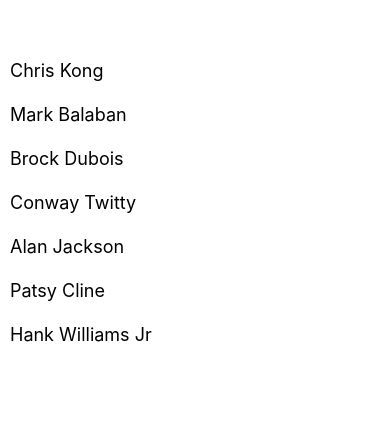
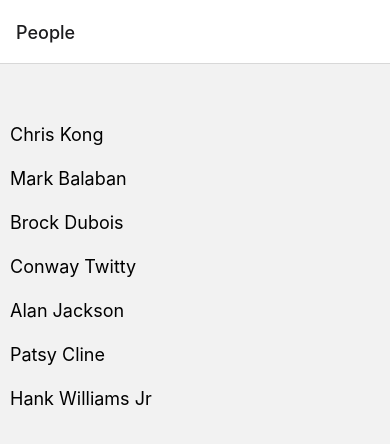
Before and after one commit to nithinyell/People, a React Native app: screen / in a window 390 px wide. Shown: the top 444 px of the page. Built offline with nearby package versions, Linux system fonts and the light colour scheme.

Commit message:
Update Navigation

```diff
--- a/App.js
+++ b/App.js
@@ -1,6 +1,7 @@
 import React from 'react';
 import {Text, View, StyleSheet} from 'react-native';
 import PeopleList from './src/modules/people/view/PeopleList';
+import BuildRoot from './src/navigation/navigation';
 
 const styles = StyleSheet.create({
   center: {
@@ -18,7 +19,7 @@ const Greeting = props => {
 
 const LotsOfGreetings = () => {
   return (
-    <PeopleList/>
+    <BuildRoot/>
   );
 };
 
--- a/src/modules/people/view/PeopleList.js
+++ b/src/modules/people/view/PeopleList.js
@@ -1,7 +1,7 @@
 // People List View
 
 import { FlatList, StyleSheet, Text, TouchableOpacity, View } from "react-native";
-import { PeopleViewModel } from "../view-models/people-viewmodel";
+import { PeopleViewModel } from "../view-model/people-viewmodel";
 
 const styles = StyleSheet.create({
     container: {
--- /dev/null
+++ b/src/modules/person-details/view-model/person-details-viewmodel.js
@@ -0,0 +1,21 @@
+// Person Details view model
+
+import { useState } from "react";
+
+const PersonDetailsViewModel = () => {
+    const[personDetails, setPersonDdtails] = useState([]);
+
+    useEffect(() => {
+        fetchPersonDetails(123)
+    }, []);
+
+
+    const fetchPersonDetails = async(personId) => {
+        // In real time scenario we may fatch person detials by using personid from API
+    }
+
+
+    return personDetails;
+};
+
+export { PersonDetailsViewModel };
--- /dev/null
+++ b/src/modules/person-details/view/person-details.js
@@ -0,0 +1,18 @@
+// Person Details
+
+import { View } from "react-native";
+import { PersonDetailsViewModel } from "../view-model/person-details-viewmodel";
+
+const PersonDetails = () => {
+    const { personDetails } = PersonDetailsViewModel();
+
+    return (
+        <View>
+            <Text>
+                Person Details
+            </Text>
+        </View>
+    );
+};
+
+export default PersonDetails;
--- /dev/null
+++ b/src/navigation/navigation.js
@@ -0,0 +1,21 @@
+// Handle App Navigation
+
+import { createStackNavigator } from '@react-navigation/stack';
+import PeopleList from '../modules/people/view/PeopleList';
+import PersonDetails from '../modules/person-details/view/person-details';
+import { NavigationContainer } from '@react-navigation/native';
+
+const stack = createStackNavigator();
+
+const BuildRoot = () => {
+    return (
+        <NavigationContainer>
+            <stack.Navigator initialRouteName="PeopleList">
+                <stack.Screen name="People" component={PeopleList}/>
+                <stack.Screen name="Person Details" component={PersonDetails}/>
+            </stack.Navigator>
+        </NavigationContainer>
+    );
+};
+
+export default BuildRoot;
```
Also changed, not shown: package.json (+8 -1 lines), src/analytics/analytics.js (added, +22 -0 lines), src/modules/person-details/data/person-details-service.js (added, +12 -0 lines), src/modules/people/view-model/people-viewmodel.js (renamed from src/modules/people/view-models/people-viewmodel.js), 4 other files (tests, documents, lock files or other folders).
